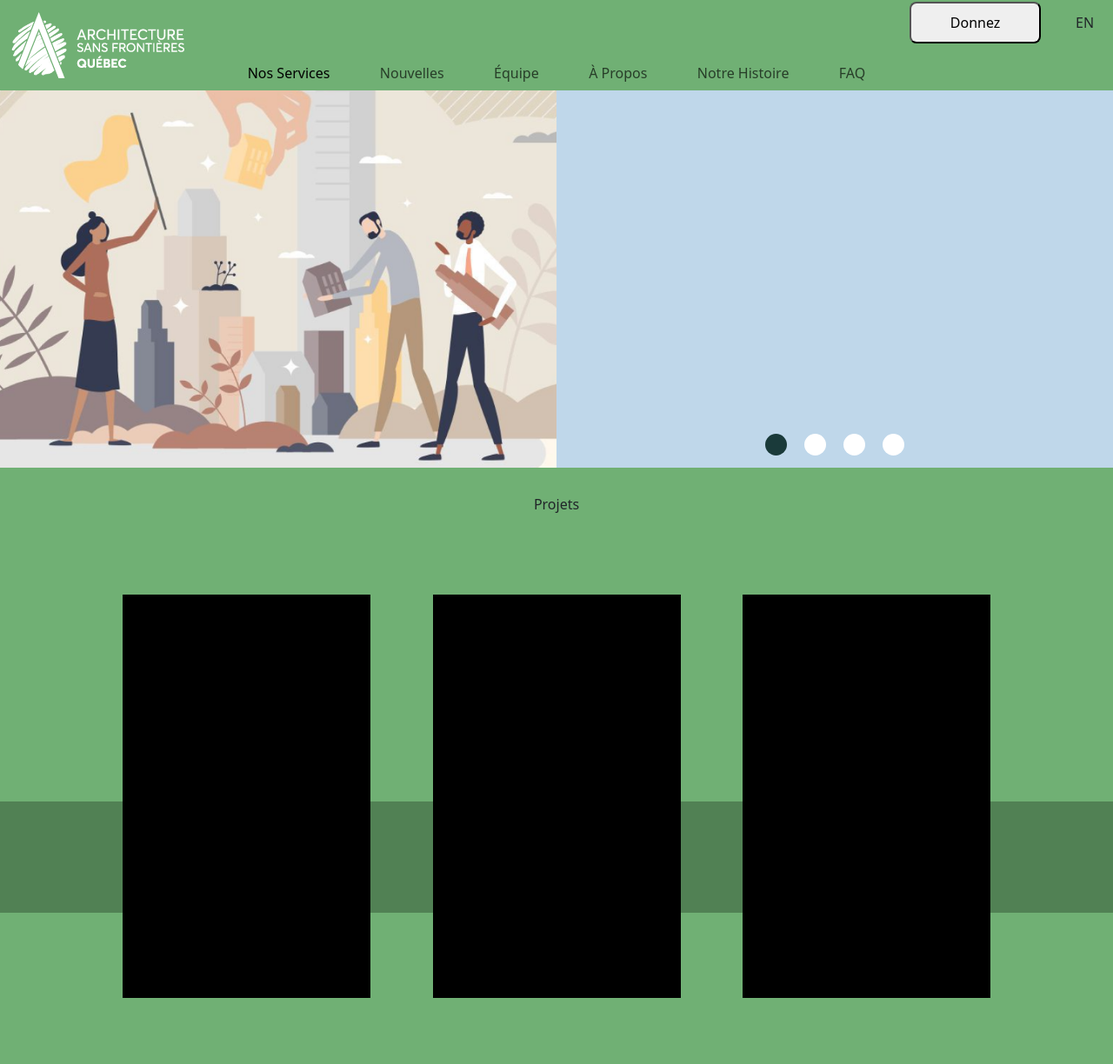
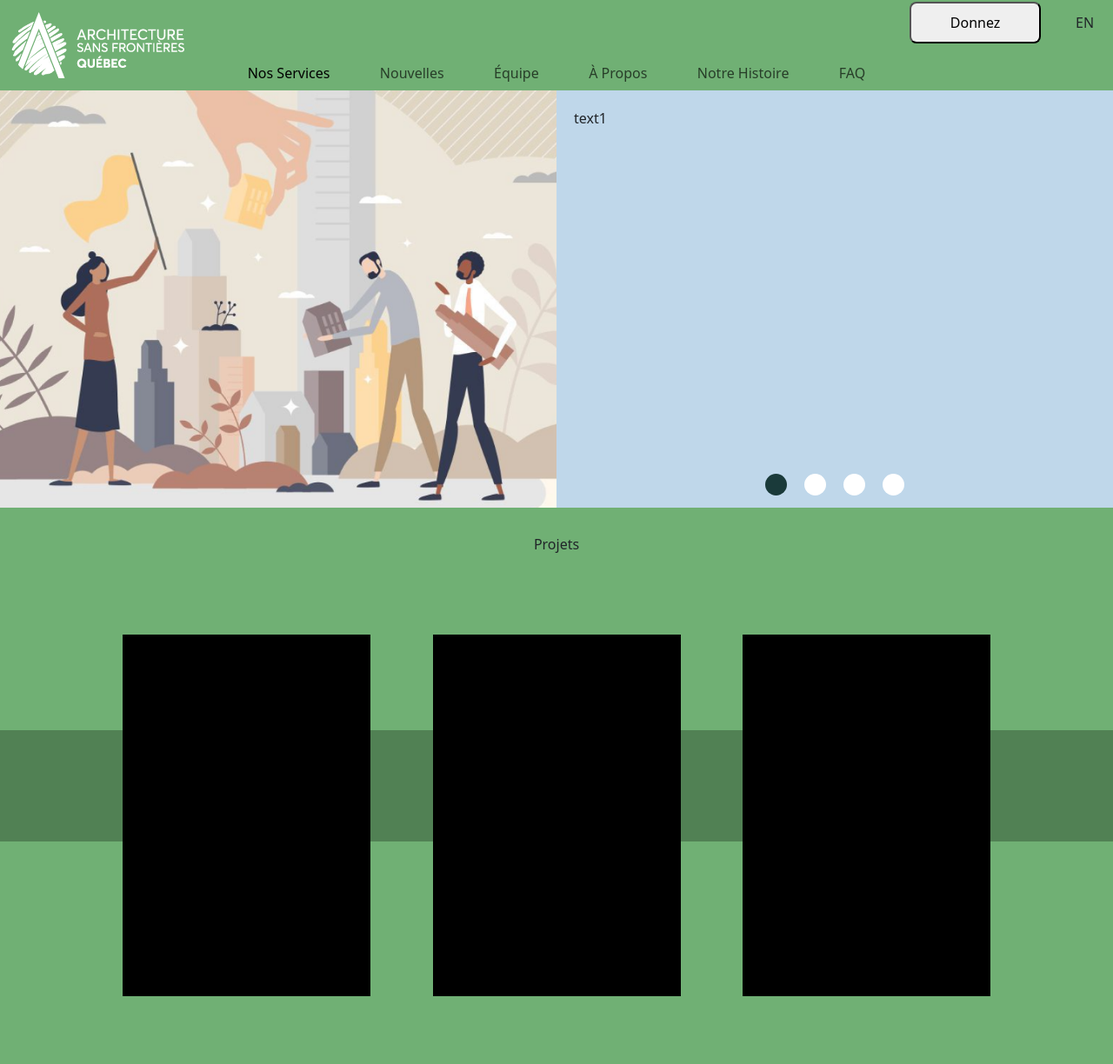
Before and after one commit to externalsip/ArchitectureSansFrontiere-StackOverflowEnjoyersLTD, a PHP site: page /website/index.html in a window 1280 px wide. Shown: the whole page at 87% size. Before the commit the page ends 1148 px from the top, so only its background shows below. Run offline with PHP 8.4, Linux system fonts and the light colour scheme.

Commit message:
green bars alignements on project section
title

```diff
--- a/website/index.html
+++ b/website/index.html
@@ -67,10 +67,10 @@
             </div>
             <div class="hero__info col-md-6 col-12 swiper">
                 <div class = "swiper-wrapper">
-                    <div class="swiper-slide">text1</div>
-                    <div class="swiper-slide">text2</div>
-                    <div class="swiper-slide">text3</div>
-                    <div class="swiper-slide">text4</div>
+                    <div class="swiper-slide hero__text">text1</div>
+                    <div class="swiper-slide hero__text">text2</div>
+                    <div class="swiper-slide hero__text">text3</div>
+                    <div class="swiper-slide hero__text">text4</div>
                 </div>
                 <div class="swiper-pagination"></div>
             </div>
@@ -87,7 +87,7 @@
         <div class="row projects__title">
           <div class="col-12 text-center">Projets</div>
         </div>
-        <div class="row projects__list justify-content-evenly">
+        <div class="row projects__list justify-content-evenly gy-5">
 
           <div class="col-8 col-md-3 projects__container">
 
@@ -100,8 +100,11 @@
           </div>
         </div>
       </div>
-      <div class="projects__greenBar align-self-end">
-      </div>
+      <div class="projects__greenBarContainer">
+        <div class="projects__greenBar"></div>
+        <div class="projects__greenBar"></div>
+        <div class="projects__greenBar"></div>
+    </div>
     </section>
     <script src="https://cdn.jsdelivr.net/npm/bootstrap@5.3.2/dist/js/bootstrap.bundle.min.js" integrity="sha384-C6RzsynM9kWDrMNeT87bh95OGNyZPhcTNXj1NW7RuBCsyN/o0jlpcV8Qyq46cDfL" crossorigin="anonymous"></script>
     <script src="https://cdn.jsdelivr.net/npm/swiper@10/swiper-bundle.min.js"></script>
--- a/website/style/partials/_page_accueil.scss
+++ b/website/style/partials/_page_accueil.scss
@@ -3,7 +3,7 @@
 .hero{
     width:100%;
     height:100%;
-    margin-top: 4.5%;
+    margin-top: 104px;
     &__wrapper{
         width:100%;
         height:100%;
@@ -12,6 +12,9 @@
         font-size: 16px;
         background-color: #BFD7EA;
         height:45vmin;
+    }
+    &__text{
+        padding:20px;
     }
     &__image{
         background-image: url("../assets/img/hero.png");
@@ -69,15 +72,45 @@
     &__list{
         height:80%;
     }
+    &__greenBarContainer{
+        width:100%;
+        height:100%;
+        bottom:0%;
+        position:absolute;
+        display:flex;
+        flex-direction: column;
+        justify-content: space-around;
+    }
     &__greenBar{
         width:100%;
         height:20%;
         background-color: #518154;
-        position:absolute;
-        bottom:20%;
+
         z-index: 1;
+        &:nth-child(1){
+            top:10%;
+            display:none;
+        }
+        &:nth-child(2){
+            top:50%;
+            display:none;
+        }
+        &:nth-child(3){
+            bottom:20%;
+        }
     }
     &__container{
         background-color: black;
     }
   }
+
+ @media screen and (max-width: 768px) {
+.projects__greenBar{
+    &:nth-child(1){
+        display:block;
+    }
+    &:nth-child(2){
+        display:block;
+    }
+}
+}
--- a/website/style/style.css
+++ b/website/style/style.css
@@ -32,7 +32,7 @@
 .hero {
   width: 100%;
   height: 100%;
-  margin-top: 4.5%;
+  margin-top: 104px;
 }
 .hero__wrapper {
   width: 100%;
@@ -42,6 +42,9 @@
   font-size: 16px;
   background-color: #BFD7EA;
   height: 45vmin;
+}
+.hero__text {
+  padding: 20px;
 }
 .hero__image {
   background-image: url("../assets/img/hero.png");
@@ -96,18 +99,44 @@
 .projects__list {
   height: 80%;
 }
+.projects__greenBarContainer {
+  width: 100%;
+  height: 100%;
+  bottom: 0%;
+  position: absolute;
+  display: flex;
+  flex-direction: column;
+  justify-content: space-around;
+}
 .projects__greenBar {
   width: 100%;
   height: 20%;
   background-color: #518154;
-  position: absolute;
+  z-index: 1;
+}
+.projects__greenBar:nth-child(1) {
+  top: 10%;
+  display: none;
+}
+.projects__greenBar:nth-child(2) {
+  top: 50%;
+  display: none;
+}
+.projects__greenBar:nth-child(3) {
   bottom: 20%;
-  z-index: 1;
 }
 .projects__container {
   background-color: black;
 }
 
+@media screen and (max-width: 768px) {
+  .projects__greenBar:nth-child(1) {
+    display: block;
+  }
+  .projects__greenBar:nth-child(2) {
+    display: block;
+  }
+}
 html {
   width: 100vw;
   padding: 0;
```
Also changed, not shown: 1 other file.
